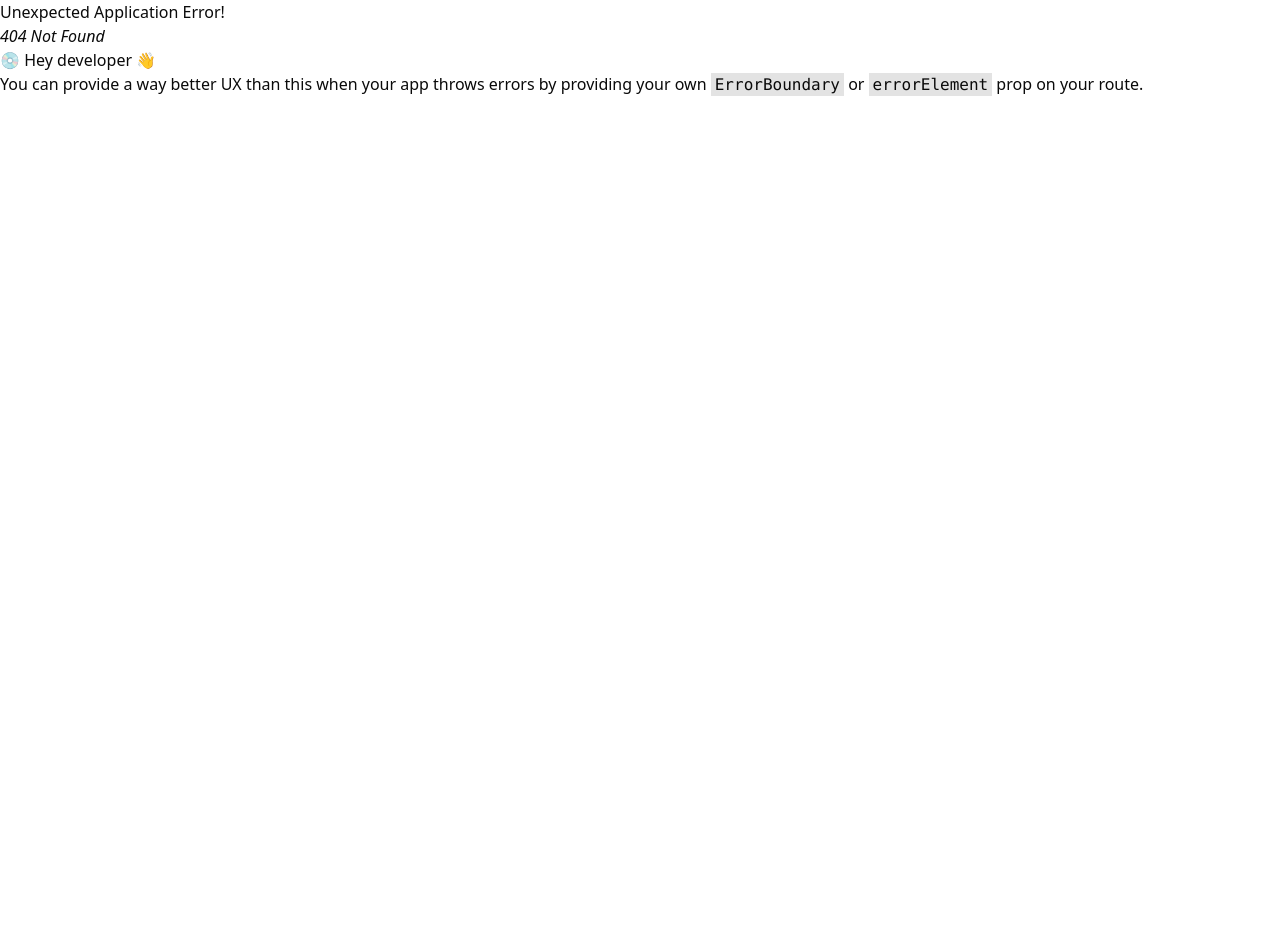
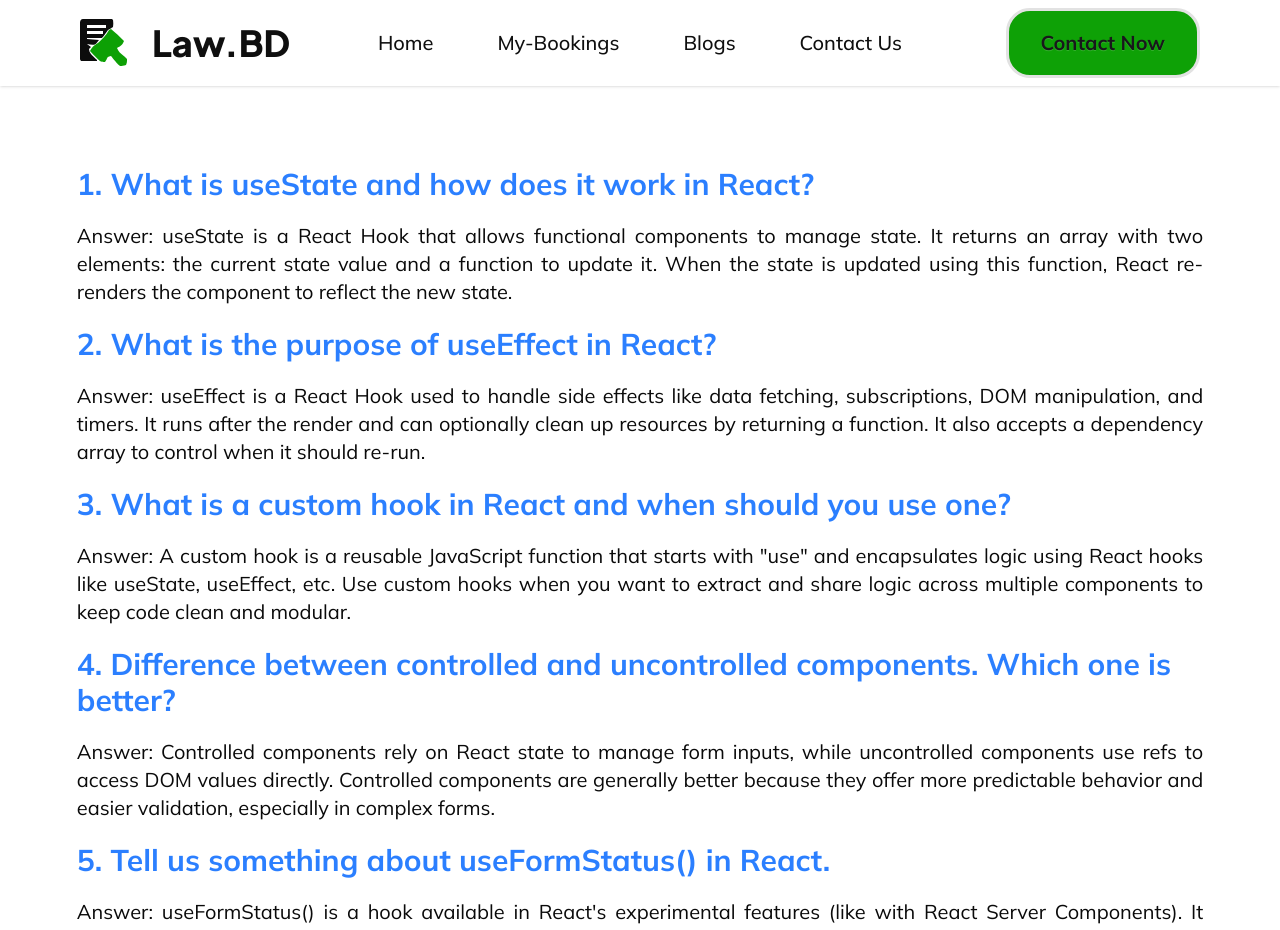
Before and after one commit to sajjad-developer/lawyer-appointment-app, a React (Vite) app: page /blogs in a window 1280 px wide. Before the commit this address had no page. Shown: the top 930 px of the page. Before the commit the page ends 800 px from the top, so only its background shows below. Built offline with nearby package versions, Linux system fonts and the light colour scheme.

Commit message:
feat: add blogs page - Linked it in navbar - Linked it in footer

```diff
--- a/package.json
+++ b/package.json
@@ -22,6 +22,7 @@
     "react-icons": "^5.5.0",
     "react-picture": "^0.0.4",
     "react-router": "^7.6.0",
+    "react-toastify": "^11.0.5",
     "recharts": "^2.15.3",
     "tailwind-merge": "^3.3.0",
     "tailwindcss": "^4.1.7"
--- a/src/Layout/Layout.jsx
+++ /dev/null
@@ -1,16 +0,0 @@
-import Footer from "@/components/Footer/Footer";
-import Navbar from "@/components/Header/Navbar/Navbar";
-import React from "react";
-import { Outlet } from "react-router";
-
-const Layout = () => {
-  return (
-    <>
-      <Navbar></Navbar>
-      <Outlet></Outlet>
-      <Footer></Footer>
-    </>
-  );
-};
-
-export default Layout;
--- /dev/null
+++ b/src/Layouts/MainLayout.jsx
@@ -0,0 +1,22 @@
+import Footer from "@/components/Footer/Footer";
+import Navbar from "@/components/Header/Navbar/Navbar";
+import React from "react";
+import { Outlet, useRouteError } from "react-router";
+import { ToastContainer } from "react-toastify";
+
+const MainLayout = () => {
+  const error = useRouteError();
+  if (error) {
+    return <Outlet></Outlet>;
+  }
+  return (
+    <>
+      <ToastContainer></ToastContainer>
+      <Navbar></Navbar>
+      <Outlet></Outlet>
+      <Footer></Footer>
+    </>
+  );
+};
+
+export default MainLayout;
--- a/src/components/Header/Navbar/Navbar.jsx
+++ b/src/components/Header/Navbar/Navbar.jsx
@@ -1,29 +1,31 @@
 import React from "react";
 import navbarLogo from "../../../assets/images/logo-image/logo.svg";
-import { NavLink } from "react-router";
+import { Link, NavLink } from "react-router";
 
 const Navbar = () => {
   return (
     <section className="navbar  shadow-sm px-20 text-[#0F0F0F] bg-[#FFFFFF]">
       <div className="navbar-start space-x-6 font-extrabold text-4xl">
         <img src={navbarLogo} alt="" />
-        <h1 className=" text-4xl">Law.BD</h1>
+        <Link to="/" className=" text-4xl">
+          Law.BD
+        </Link>
       </div>
       <div className="navbar-center  hidden lg:flex ">
         <ul className="menu menu-horizontal px-1 font-medium  text-[20px] space-x-10">
           <li>
-            <NavLink to="/">Home</NavLink>
+            <Link to="/">Home</Link>
           </li>
           <li>
-            <NavLink>My-Bookings</NavLink>
+            <Link to="">My-Bookings</Link>
           </li>
 
           <li>
-            <NavLink to="/blogs">Blogs</NavLink>
+            <Link to="/blogs">Blogs</Link>
           </li>
 
           <li>
-            <NavLink>Contact Us</NavLink>
+            <Link className=" btn-block">Contact Us</Link>
           </li>
         </ul>
       </div>
--- a/src/components/MainContent/LawyersContainer/LawyerCard/LawyerCard.jsx
+++ b/src/components/MainContent/LawyersContainer/LawyerCard/LawyerCard.jsx
@@ -11,6 +11,7 @@ import ResponsiveImageProcessor from "@/ResponsiveImageProcessor/ResponsiveImage
 
 import React from "react";
 import { FaRegRegistered } from "react-icons/fa6";
+import { toast } from "react-toastify";
 
 const LawyerCard = ({ lawyer }) => {
   console.log(lawyer);
@@ -45,7 +46,10 @@ const LawyerCard = ({ lawyer }) => {
         </CardHeader>
 
         <CardFooter className="px-0 mt-11">
-          <button className="btn border-[#176AE520] bg-gray-200 text-[#176AE5] rounded-xl border-none px-6">
+          <button
+            onClick={() => toast("Your appointment is booked successfully")}
+            className="btn border-[#176AE520] bg-gray-200 text-[#176AE5] rounded-xl border-none px-6"
+          >
             View Details
           </button>
         </CardFooter>
--- a/src/index.css
+++ b/src/index.css
@@ -24,7 +24,8 @@
 .success-intro,
 .success-container,
 .container-btn,
-.footer {
+.footer,
+.blogs {
   font-family: var(--font-mulish);
 }
 
--- /dev/null
+++ b/src/pages/Blogs.jsx
@@ -0,0 +1,64 @@
+import React from "react";
+import Navbar from "../components/Header/Navbar/Navbar";
+import Footer from "../components/Footer/Footer";
+
+const Blogs = () => {
+  return (
+    <>
+      <div className="blogs w-[88%] mx-auto my-20 space-y-5">
+        <h2 className="font-bold text-3xl text-blue-500">
+          1. What is useState and how does it work in React?
+        </h2>
+        <p className="font-normal text-xl text-justify">
+          Answer: useState is a React Hook that allows functional components to
+          manage state. It returns an array with two elements: the current state
+          value and a function to update it. When the state is updated using
+          this function, React re-renders the component to reflect the new
+          state.
+        </p>
+        <h2 className="font-bold text-3xl text-blue-500">
+          2. What is the purpose of useEffect in React?{" "}
+        </h2>
+        <p className="font-normal text-xl text-justify">
+          Answer: useEffect is a React Hook used to handle side effects like
+          data fetching, subscriptions, DOM manipulation, and timers. It runs
+          after the render and can optionally clean up resources by returning a
+          function. It also accepts a dependency array to control when it should
+          re-run.
+        </p>
+        <h2 className="font-bold text-3xl text-blue-500">
+          3. What is a custom hook in React and when should you use one?{" "}
+        </h2>
+        <p className="font-normal text-xl text-justify">
+          Answer: A custom hook is a reusable JavaScript function that starts
+          with "use" and encapsulates logic using React hooks like useState,
+          useEffect, etc. Use custom hooks when you want to extract and share
+          logic across multiple components to keep code clean and modular.
+        </p>
+        <h2 className="font-bold text-3xl text-blue-500">
+          4. Difference between controlled and uncontrolled components. Which
+          one is better?
+        </h2>
+        <p className="font-normal text-xl text-justify">
+          Answer: Controlled components rely on React state to manage form
+          inputs, while uncontrolled components use refs to access DOM values
+          directly. Controlled components are generally better because they
+          offer more predictable behavior and easier validation, especially in
+          complex forms.
+        </p>
+        <h2 className="font-bold text-3xl text-blue-500">
+          5. Tell us something about useFormStatus() in React.{" "}
+        </h2>
+        <p className="font-normal text-xl text-justify">
+          Answer: useFormStatus() is a hook available in React's experimental
+          features (like with React Server Components). It gives real-time
+          status info (like pending, success, or error) during form submission,
+          helping you show loading indicators or disable buttons while a form is
+          being processed.
+        </p>
+      </div>
+    </>
+  );
+};
+
+export default Blogs;
--- a/src/routes/routes.jsx
+++ b/src/routes/routes.jsx
@@ -1,11 +1,15 @@
-import Home from "@/Home/Home";
-import Layout from "@/Layout/Layout";
+import MainLayout from "@/Layouts/MainLayout";
+import Blogs from "@/pages/Blogs";
+import ErrorPage from "@/pages/ErrorPage";
+import Home from "@/pages/Home";
 import { createBrowserRouter } from "react-router";
 
 const router = createBrowserRouter([
   {
     path: "/",
-    Component: Layout,
+    Component: MainLayout,
+    errorElement: <ErrorPage />,
+
     children: [
       {
         path: "/",
@@ -14,6 +18,10 @@ const router = createBrowserRouter([
         loader: () => fetch("/Lawyer.json"),
         hydrateFallbackElement: <p>Ok</p>,
       },
+      {
+        path: "/blogs",
+        Component: Blogs,
+      },
     ],
   },
 ]);
```
Also changed, not shown: src/pages/ErrorPage.jsx (added, +35 -0 lines), src/pages/Home.jsx (renamed from src/Home/Home.jsx), 1 other file (tests, documents, lock files or other folders).
